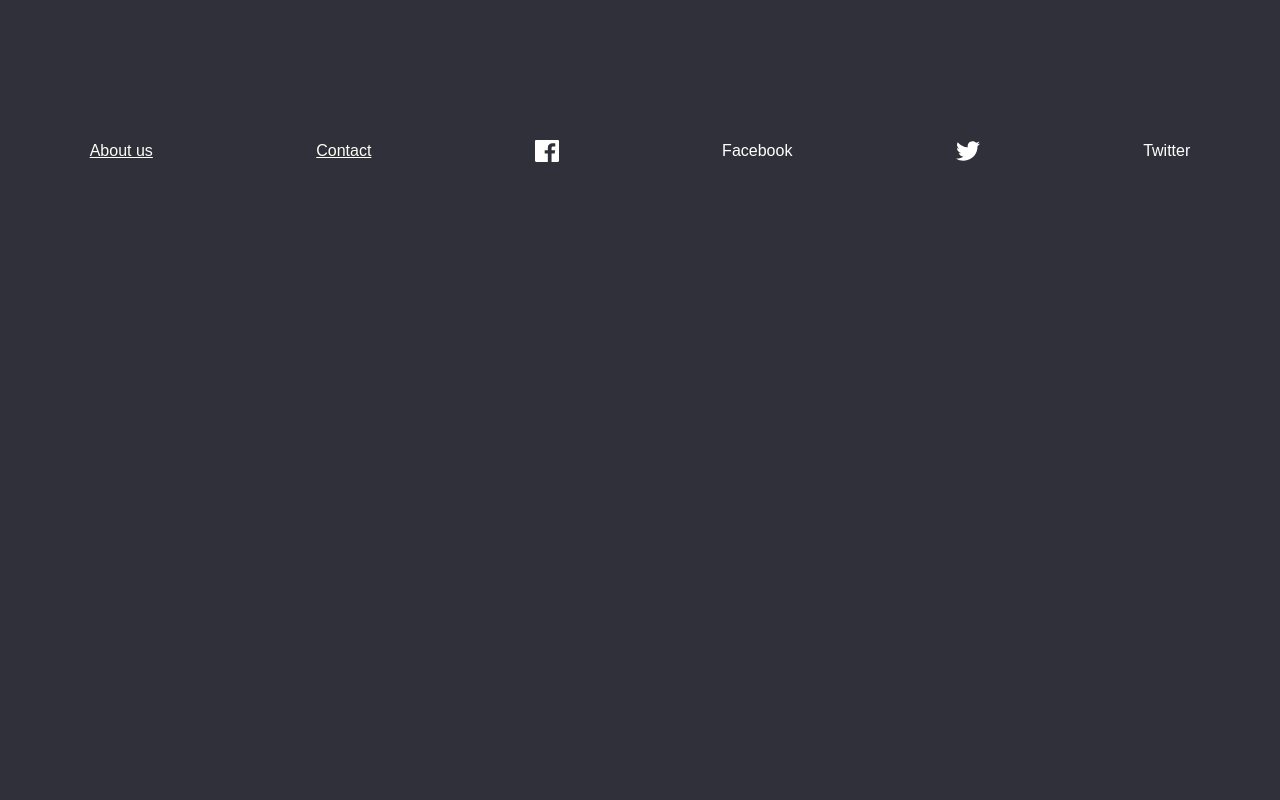
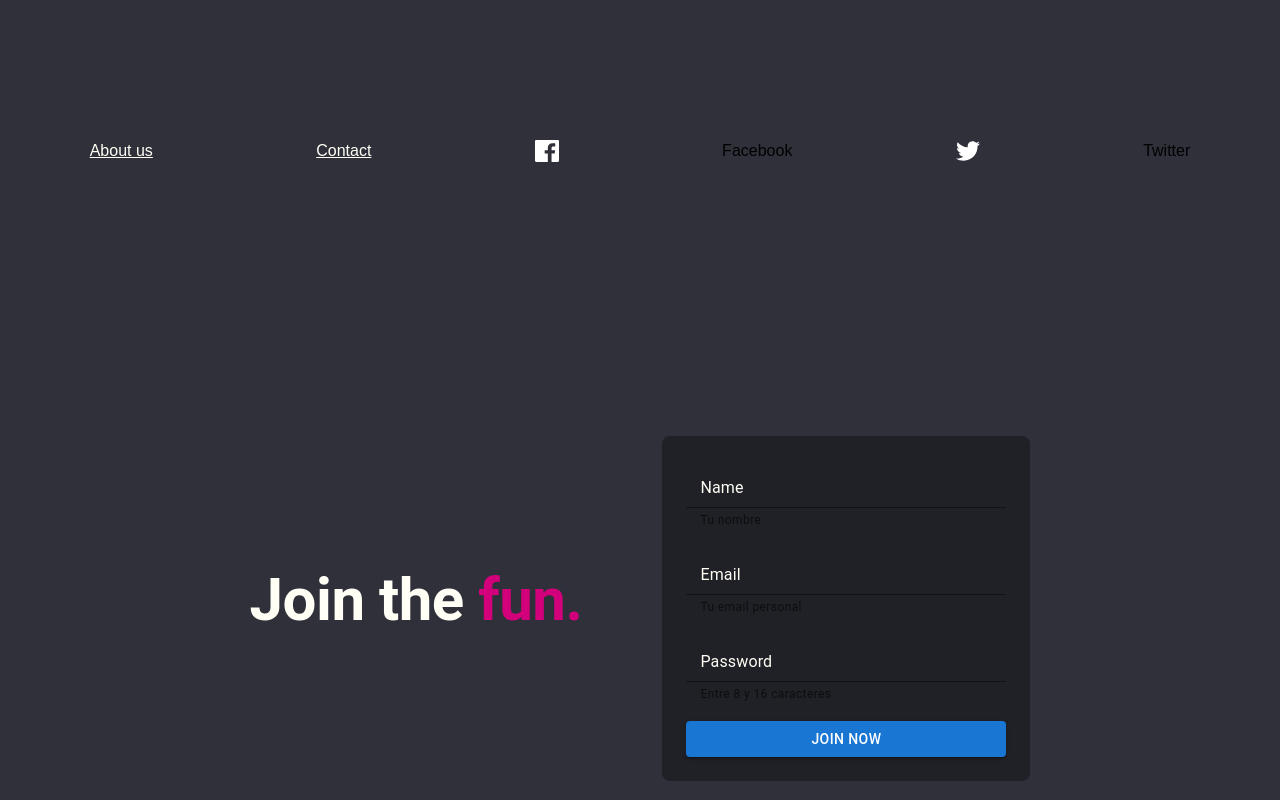
Before and after one commit to Mar-carranza/Soundwave, a React (Create React App) app: page / in a window 1280 px wide. Shown: the part 1640-2440 px from the top of the page. Before the commit the page ends 1824 px from the top, so only its background shows below. Built offline with nearby package versions, Linux system fonts and the light colour scheme.

Commit message:
formilario terminado

```diff
--- a/src/App.css
+++ b/src/App.css
@@ -1,7 +1,6 @@
 
 body{
   background-color: #2F303A;
-  color: white;
   font-family:'Poppins', sans-serif;
 
 }
@@ -24,38 +23,4 @@ body{
   border-radius:50px;
 }
 
-header {
-  margin: 2em;
-    display: flex;
-    justify-content: space-around;
-    align-items: center;
-    height: 2%;
-
-}
-
-.imagen{
-  width: 30%
-}
-
-.home {
-  background-color: aqua;
-  display: flex;
-  justify-content: space-around;
-
-
-}
-
-.home .imagen {
-
-}
-.home .texto {
-
-}
-
-
-.footer {
-  display: flex;
-  justify-content: space-around;
-  align-items: center;
-}
 */
--- a/src/App.js
+++ b/src/App.js
@@ -1,18 +1,18 @@
 import React from 'react';
 import './App.css';
 import Discover from './components/Discover.js';
-//import Footer from './components/Footer.js';
 import Home from './components/Home.js';
-import Navbar from './components/Navbar.js'
+import Navbar from './components/Navbar.js';
+import Join from './components/Join.js';
 
 function App() {
   return(
-      <div>
-        <Navbar />
+      <>
+       <Navbar />
         <Home />
         <Discover />
-
-      </div>
+        <Join />
+      </>
 
   );
 }
--- a/src/components/Discover.js
+++ b/src/components/Discover.js
@@ -17,7 +17,7 @@ function Discover(){
            <Box sx={{ display:'flex',justifyContent:'center',alignItems:'center',flexDirection: { xs: 'column', md: 'row' }}} style={{height: '100vh',gap:'2rem'}}>
              <Box>
                 <Typography variant='h3' color= '#FFFFF5' marginTop= '2rem' marginBottom='2rem'> Discover new music </Typography>
-                                  <Box style={{display:'flex'}}>
+                <Box style={{display:'flex', gap:'1rem', }}>
                  <Button style={{display:'flex', flexDirection:'column', gap:'1rem', backgroundColor:'#202027'}}>
                     <img src={microfono} alt= 'microfono'/>
                     <Typography>Charts</Typography>
--- a/src/components/Home.js
+++ b/src/components/Home.js
@@ -8,7 +8,7 @@ import { Button, Box, Typography } from '@mui/material';
 function Home(){
     return(
       <section className="Home" style={{backgroundColor:'#2F303A', display:'flex', alignItems:'center', justifyContent: 'space-around', paddingTop: '10%', height: '100vh'}}>
-        <Box className= 'imagen'>
+        <Box className= 'imagen' >
           <img src={imagenmujer} alt='imagen mujer' style={{width:'70%'}} />
         </Box>
         <Box className="text" style={{marginLeft: '-35%'}}>
--- /dev/null
+++ b/src/components/Join.js
@@ -0,0 +1,70 @@
+import React from "react";
+import { FormControl, FormHelperText, InputLabel, Input, Button, Typography} from "@mui/material";
+import { Box } from "@mui/system";
+import Footer from './Footer'
+
+
+
+function Join() {
+    return (
+      <>
+      <section className="Join" style={{height: '100vh',gap:'5rem',padding:'2rem', display: "flex", justifyContent: "center", alignItems: "center"}}>
+          <Box className='text' style={{display:'flex'}}>
+          <Typography variant="h2" paragraph color='#fffff5' style={{fontWeight: "600"}}>Join the <span style={{color: "#d3007b",fontWeight: "600"}}>fun.</span></Typography>
+
+
+          </Box>
+        <Box style={{background:'#202027', padding:'1.5rem', borderRadius:'0.5rem', display:'flex', flexDirection:'column', justifyContent:"flexStart", gap:'1rem', width:'20rem'}}>
+          <FormControl>
+            <InputLabel htmlFor="name" style={{color:'#fffff5' }}>Name</InputLabel>
+            <Input id='name' type='name' arial-describedby='name-helper'/>
+            <FormHelperText id='name-helper'>Tu nombre</FormHelperText>
+          </FormControl>
+          <FormControl>
+            <InputLabel htmlFor="email" style={{color:'#fffff5' }}>Email</InputLabel>
+            <Input id='Email' type='Email' arial-describedby='email-helper'/>
+            <FormHelperText id='email-helper'>Tu email personal</FormHelperText>
+          </FormControl>
+          <FormControl>
+            <InputLabel htmlFor='pwd' style={{color:'#fffff5' }}>Password</InputLabel>
+            <Input id='pwd' type='password' arial-describedby='password-helper'/>
+            <FormHelperText id='password-helper'>Entre 8 y 16 caracteres</FormHelperText>
+          </FormControl>
+          <Button variant='contained' color='primary'>Join Now</Button>
+        </Box>
+      </section>
+     <Footer/>
+
+      </>
+
+
+  )
+}
+export default Join;
+
+
+
+      /*
+      <section className="Main3" id="Main3" style={{display: "flex", justifyContent: "center", alignItems: "center", paddingTop: "8%", paddingBottom: "10%"}}>
+    <Box style={{display: "flex", gap: "20px"}}>
+    <Typography variant="h1" paragraph color="#FFFFFD" style={{fontFamily: "Poppins", fontWeight: "600", marginRight: "8rem"}}>Join the <span style={{color: "#d3007b"}}>fun.</span></Typography>
+    </Box>
+    <Box style={{backgroundColor: "#202027", padding: "3rem", borderRadius: "30px", paddingLeft: "3rem"}}>
+        <>
+        <Typography variant="body1" paragraph color="#FFFFFD" style={{fontFamily: "Poppins"}}>Name:</Typography>
+        <TextField sx={{ input: { color: 'white', fontFamily: "Poppins", fontWeight: "300" } }} variant="outlined" size="small" style={{width: "20rem", border: "2px solid #4853ab", borderRadius: "5px", marginBottom: "1.5rem"}}/>
+        </>
+        <>
+        <Typography variant="body1" paragraph color="#FFFFFD" style={{fontFamily: "Poppins"}}>Email:</Typography>
+        <TextField sx={{ input: { color: 'white', fontFamily: "Poppins", fontWeight: "300" } }} variant="outlined" size="small" style={{width: "20rem", border: "2px solid #4853ab", borderRadius: "5px", marginBottom: "1.5rem"}} />
+        </>
+        <>
+        <Typography variant="body1" paragraph color="#FFFFFD" style={{fontFamily: "Poppins"}}>Password:</Typography>
+        <TextField sx={{ input: { color: 'white', fontFamily: "Poppins", fontWeight: "300" } }} variant="outlined" size="small" style={{width: "20rem", border: "2px solid #4853ab", borderRadius: "5px", marginBottom: "1.5rem"}} />
+        </>
+        <>
+        <br/><Button style={{color: "white", backgroundColor: "#4853ab", width: "20rem", fontFamily: "Poppins", fontWeight: "400", fontSize: "0.8rem", textTransform: "capitalize", marginTop: "1rem", padding: "0.75rem", borderRadius: "10px"}}>Join Now</Button>
+        </>
+    </Box>
+</section>
+*/
--- a/src/components/Navbar.js
+++ b/src/components/Navbar.js
@@ -5,9 +5,9 @@ import logo from '../images/logo.png';
 function Navbar(){
     return(
        <section id='nav'>
-        <AppBar position='fixed' style={{backgroundColor: '#202027', boxShadow: '0px 0px 0px 0px', color: 'white'}}>
+        <AppBar position='fixed' style={{backgroundColor: '#202027', boxShadow: '0px 0px 0px 0px', color: 'white',display:'flex'}}>
             <Toolbar>
-                <img src={logo} alt='lo0px pxgo de aplicacion'/>
+                <img src={logo} alt='logo de aplicacion'/>
                 <Typography variant="h6" component='div' sx={{ flexGrow: 1 }} style={{padding:'20px',fontSize:'1em'}}>Soundwave</Typography>
                 <Stack direction='row' spacing = {2} style={{color: '#fffff5'}}>
                     <Button href='#discover' style= {{color:'#fffff5'}}>Discover</Button>
@@ -15,7 +15,7 @@ function Navbar(){
                 </Stack>
             </Toolbar>
         </AppBar>
-        </section>
+       </section>
     )
 }
 
```
Lines whose indentation alone changed are shown as unchanged.
